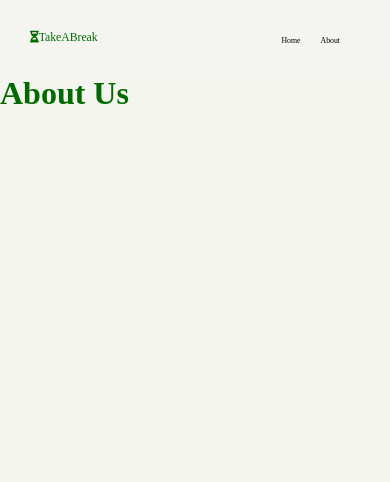
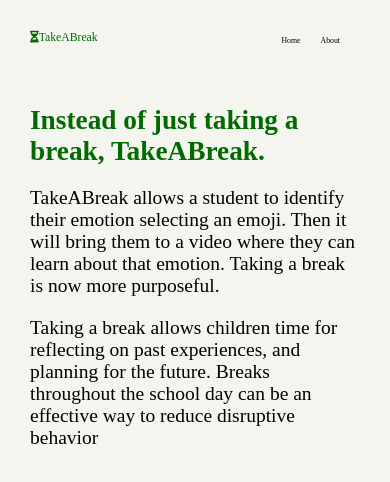
Before and after one commit to ChaseTheCoder/take-a-break, a React (Create React App) app: page /take-a-break/about in a window 390 px wide. Shown: the top 482 px of the page. Built offline with nearby package versions, Linux system fonts and the light colour scheme; a web font is replaced by a local one.

Commit message:
feat: add about page with video

```diff
--- /dev/null
+++ b/src/Pages/About.css
@@ -0,0 +1,78 @@
+.about {
+  width: 100%;
+  padding: 80px;
+}
+
+.about-left,
+.about-right {
+  float: left;
+}
+
+.about-left {
+  width: 60%;
+}
+
+.about-text {
+  margin-bottom: 30px;
+}
+
+.about-text h1,
+.about-text p {
+  padding: 0 0 20px 0;
+}
+
+.about-text-title {
+  font-size: 4vw;
+}
+
+.about-text p {
+  font-size: 2vw;
+  font-weight: 300;
+}
+
+.about-text-p {
+  color: black;
+}
+
+.about-right {
+  width: 40%;
+}
+
+.about-right video {
+  display: inline-block;
+  align-items: center;
+  width: 100%;
+  height: 50vh;
+}
+
+.about-text {
+  font-size: 15px;
+}
+
+@media (max-width: 500px) {
+
+  .about {
+    padding: 30px;
+  }
+
+  .about-left,
+  .about-right {
+    width: 100%;
+  }
+
+  .about-text-title {
+    font-size: 7vw;
+  }
+
+  .about-text p {
+    font-size: 5vw;
+  }
+
+  .about-left {
+    margin-bottom: 50px;
+  }
+
+  .about-right i {
+    font-size: 60vw;
+  }
+}
--- a/src/Pages/About.js
+++ b/src/Pages/About.js
@@ -1,9 +1,20 @@
 import React from 'react'
+import './About.css'
 
 function About() {
   return (
-    <div>
-      <h1>About Us</h1>
+    <div className="about">
+      <div className="about-left">
+        <div className="about-text">
+          <h1 className="about-text-title">Instead of just taking a break, TakeABreak.</h1>
+          <p className="about-text-p">TakeABreak allows a student to identify their emotion selecting an emoji.  Then it will bring them to a video where they can learn about that emotion.  Taking a break is now more purposeful.</p>
+          <p className="about-text-p">Taking a break allows children time for reflecting on past experiences, and planning for the future.
+Breaks throughout the school day can be an effective way to reduce disruptive behavior</p>
+        </div>
+      </div>
+      <div className="about-right">
+      <video src="./videos/child-meditate.mp4" autoPlay loop muted />
+      </div>
     </div>
   )
 };
```
Also changed, not shown: 1 other file (tests, documents, lock files or other folders).
